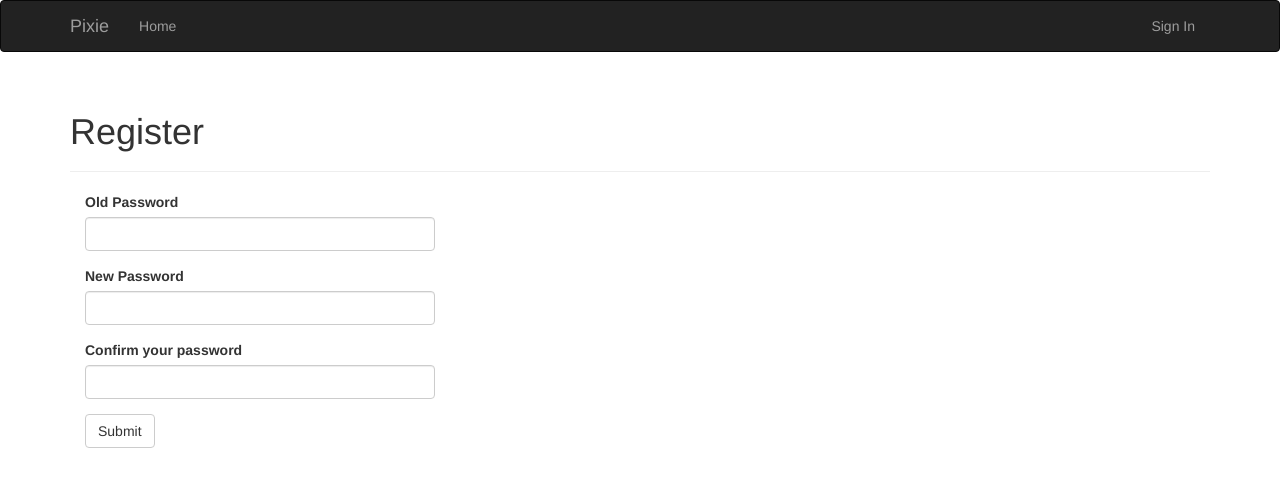
After one commit to rocklym/pixie, a Flask app: template app/templates/auth/change_password.html in a window 1280 px wide. The commit adds this page. Shown: the top 487 px of the page. Run offline with Flask 2, Linux system fonts and the light colour scheme; the template is opened without the code that fills it: values that come from a table or form of the project are taken from there, others are empty; some libraries are stand-ins or nearby versions.

Commit message:
20170417.3

```diff
--- a/app/auth/forms.py
+++ b/app/auth/forms.py
@@ -19,7 +19,7 @@ class RegistrationForm(FlaskForm):
                                                           'Username must have only letters,numbers or underscores')])
     password = PasswordField('Password', validators=[DataRequired(), Length(6, 64)])
     password2 = PasswordField('Password', validators=[DataRequired(), Length(6, 64), EqualTo('password',
-                              message='Passwords must match.')])
+                                                                                             message='Passwords must match.')])
     submit = SubmitField('Register')
 
     def validate_email(self, field):
@@ -29,3 +29,11 @@ class RegistrationForm(FlaskForm):
     def validate_usernamel(self, field):
         if User.query.filter_by(username=field.data).first():
             raise ValidationError('Username already in use.')
+
+
+class ChangePasswordForm(FlaskForm):
+    old_password = StringField('Old Password', validators=[DataRequired()])
+    password = StringField('New Password', validators=[DataRequired()])
+    password2 = StringField('Confirm your password',
+                            validators=[DataRequired(), EqualTo(password, message='Password must match!')])
+    submit = SubmitField('Submit')
--- a/app/auth/views.py
+++ b/app/auth/views.py
@@ -2,7 +2,7 @@ from flask import render_template, redirect, url_for, request, flash
 from . import auth
 from flask_login import login_user, login_required, logout_user, current_user
 from ..models import User
-from .forms import LoginForm, RegistrationForm
+from .forms import LoginForm, RegistrationForm, ChangePasswordForm
 from .. import db
 from ..email import send_email
 
@@ -77,4 +77,18 @@ def resend_confirmation():
     token = current_user.generate_confirmation_token()
     send_email(current_user.email, 'Confirm Your Account', 'auth/email/confirm', user=current_user, token=token)
     flash('A new confirmation has been sent to you by email.')
-    return redirect(url_for('index.main'))
+    return redirect(url_for('main.index'))
+
+
+@auth.route('/change-password', methods=['GET', 'POST'])
+def change_password():
+    form = ChangePasswordForm()
+    if form.validate_on_submit():
+        if current_user.verify_password(form.old_password.data):
+            current_user.password = form.password.data
+            db.session.add(current_user)
+            flash('Your password has been updated.')
+            return redirect(url_for('main.index'))
+        else:
+            flash('Invalid password!')
+        return render_template('auth/change_password.html', form=form)
--- /dev/null
+++ b/app/templates/auth/change_password.html
@@ -0,0 +1,13 @@
+{% extends "layout.html" %}
+{% import "bootstrap/wtf.html" as wtf %}
+
+{% block title %}Pixie - Change Password{% endblock %}
+
+{% block page_content %}
+<div class="page-header">
+    <h1>Register</h1>
+</div>
+<div class="col-md-4">
+    {{ wtf.quick_form(form) }}
+</div>
+{% endblock %}
--- a/app/templates/layout.html
+++ b/app/templates/layout.html
@@ -31,6 +31,9 @@
                 {% else %}
                 <li><a href="{{ url_for('auth.login' ) }}">Sign In</a></li>
                 {% endif %}
+                <ul class="dropdown-menu">
+                    <li><a href="{{ url_for('auth.change_password') }}">Change Password</a></li>
+                </ul>
             </ul>
         </div>
     </div>
```
Also changed, not shown: 2 other files.
